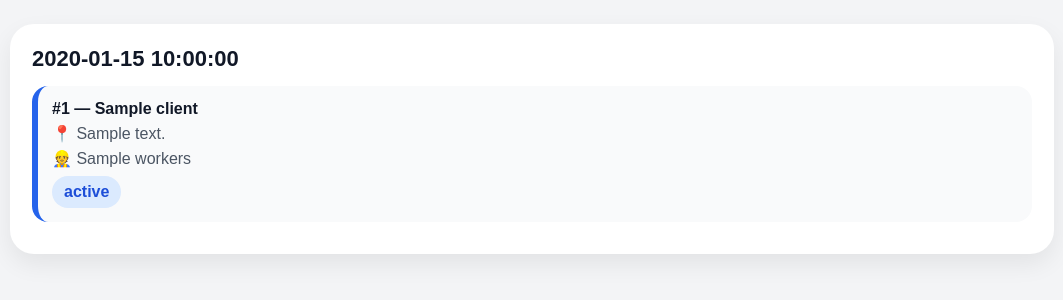
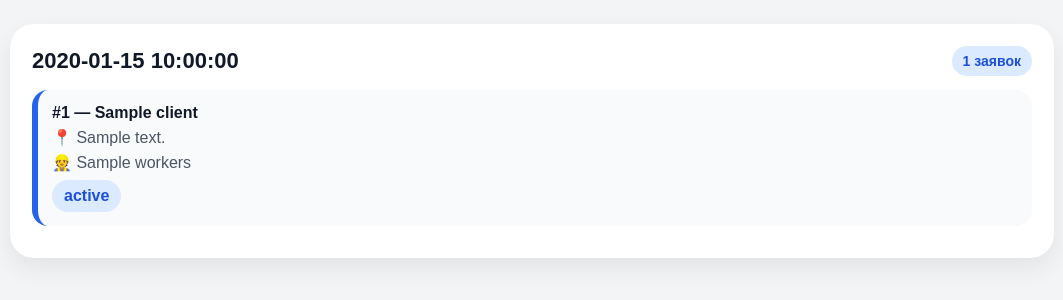
Before and after one commit to kuzintimur557-code/field-service-crm, a FastAPI app: template app/templates/calendar.html in a window 1280 px wide. Shown: the part 74-374 px from the top of the page, without its empty margins (108-1171 px from the left). Run offline with FastAPI, Linux system fonts and the light colour scheme; the template is opened without the code that fills it: most values are stand-ins (such as "Sample title", 1, 10 or a date in 2020).

Commit message:
Show calendar day counts

```diff
--- a/app/templates/calendar.html
+++ b/app/templates/calendar.html
@@ -15,7 +15,8 @@ body{margin:0;font-family:Arial,sans-serif;background:#f3f4f6;color:#111827}
 h1{font-size:32px;margin:0}
 .btn{display:inline-block;padding:14px 18px;background:#2563eb;color:white;border-radius:16px;text-decoration:none;font-weight:900}
 	.day{background:white;border-radius:24px;padding:22px;margin-bottom:18px;box-shadow:0 10px 25px rgba(0,0,0,.07)}
-	.date{font-size:22px;font-weight:900;margin-bottom:14px;color:#111827}
+		.date{display:flex;justify-content:space-between;gap:12px;align-items:center;font-size:22px;font-weight:900;margin-bottom:14px;color:#111827}
+		.day-count{font-size:14px;padding:7px 11px;border-radius:999px;background:#dbeafe;color:#1d4ed8;white-space:nowrap}
 	.task{padding:14px;border-radius:16px;background:#f9fafb;margin-bottom:10px;border-left:6px solid #2563eb}
 	.task a{text-decoration:none;color:#111827;font-weight:900}
 	.meta{margin-top:6px;color:#4b5563}
@@ -93,10 +94,13 @@ h1{font-size:32px;margin:0}
 		</div>
 		{% endif %}
 
-	{% if calendar_days %}
-	{% for day in calendar_days %}
-	<div class="day">
-	    <div class="date">{{ day["date"] }}</div>
+		{% if calendar_days %}
+		{% for day in calendar_days %}
+		<div class="day">
+		    <div class="date">
+		        <span>{{ day["date"] }}</span>
+		        <span class="day-count">{{ day["tasks"]|length }} заявок</span>
+		    </div>
 
 	    {% for entry in day["tasks"] %}
 	    {% set task = entry["task"] %}
```
Also changed, not shown: tests/smoke_app.py (+1 -0 lines).
